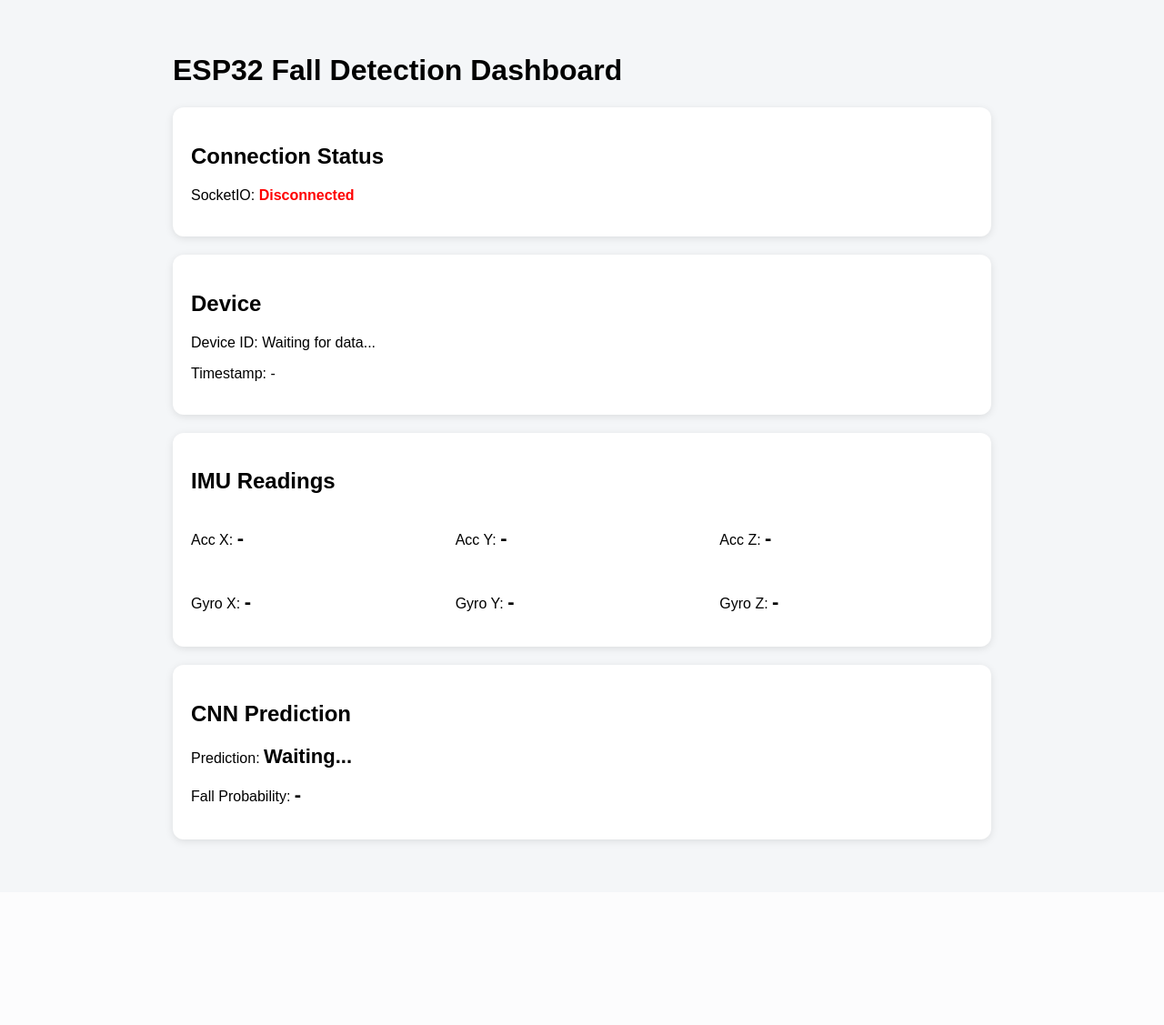
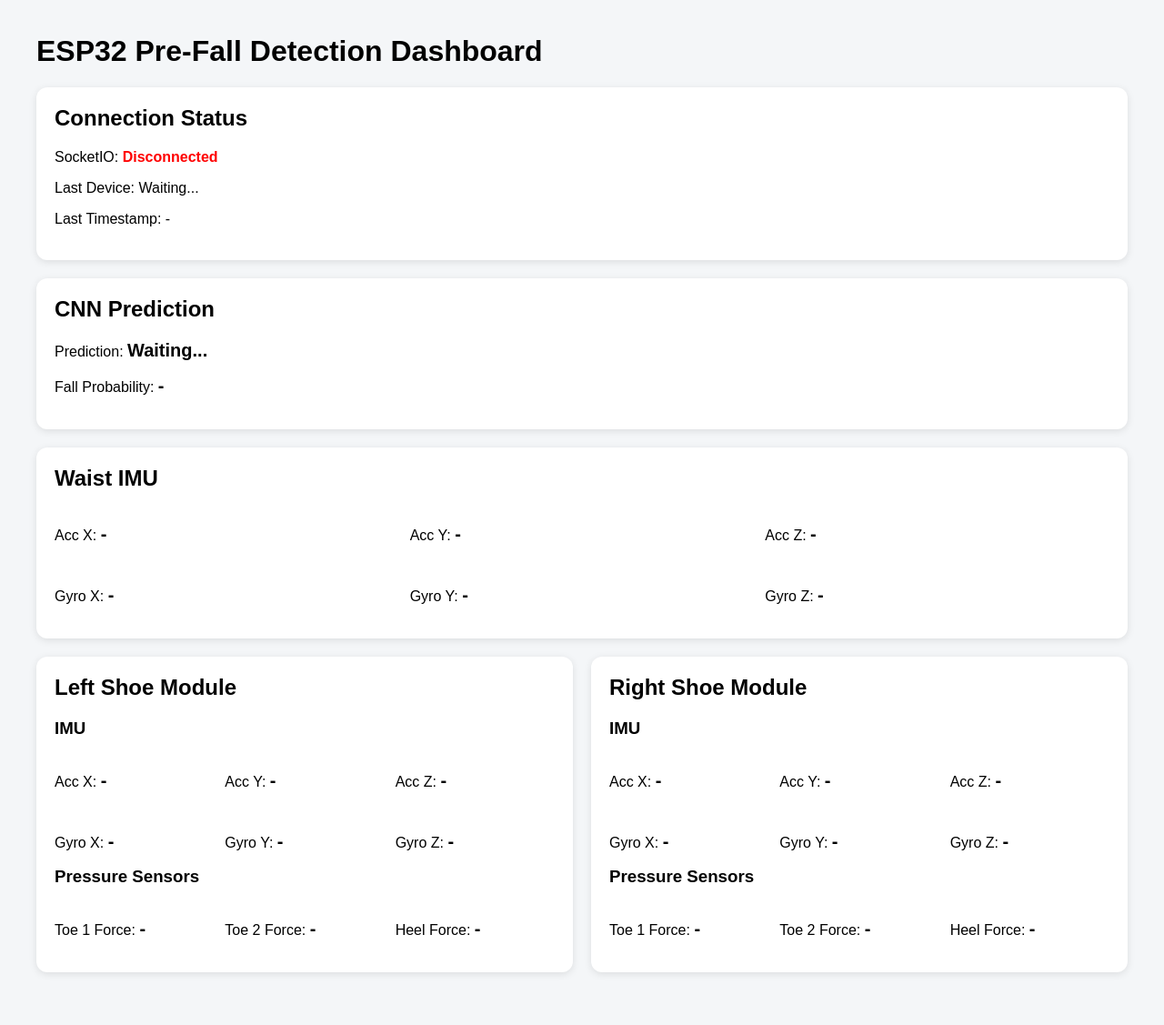
Before and after one commit to Willyy33/FallDetection, a Flask app: page / in a window 1280 px wide. Shown: the whole page at 91% size. Before the commit the page ends 929 px from the top, so only its background shows below. Run offline with Flask 3, Linux system fonts and the light colour scheme; parts of the project's set-up code (start-up, migrations or seed data) failed here and were passed over; some libraries are stand-ins or nearby versions.

Commit message:
shoes module integration

```diff
--- a/app.py
+++ b/app.py
@@ -8,6 +8,7 @@ import json
 app = Flask(__name__)
 socketio = SocketIO(app, cors_allowed_origins="*", async_mode="threading")
 
+# ---------- Model ----------
 MODEL_PATH = "prefall_model.keras"
 MEAN_PATH = "mean.npy"
 STD_PATH = "std.npy"
@@ -16,12 +17,18 @@ model = tf.keras.models.load_model(MODEL_PATH)
 mean = np.load(MEAN_PATH)
 std = np.load(STD_PATH)
 
+WINDOW_SIZE = 100
+imu_buffer = []
+
+# ---------- MQTT ----------
 MQTT_BROKER = "broker.hivemq.com"
 MQTT_PORT = 1883
-MQTT_TOPIC = "fall_detection/waist_imu_01/imu"
 
-imu_buffer = []
-WINDOW_SIZE = 100
+MQTT_TOPICS = [
+    ("fall_detection/waist/imu", 0),
+    ("fall_detection/left_shoe/data", 0),
+    ("fall_detection/right_shoe/data", 0)
+]
 
 
 @app.route("/")
@@ -38,82 +45,91 @@ def handle_connect():
 def handle_disconnect():
     print("SocketIO client disconnected:", request.sid)
 
+def accel_ms2_to_sisfall_raw(accel_ms2):
+    # SisFall ADXL345: ±16g, 13-bit
+    accel_g = accel_ms2 / 9.81
+    return accel_g * 256.0
 
-@app.route("/test_emit")
-def test_emit():
-    sample = {
-        "deviceId": "test_device",
-        "timestamp": "manual_test",
-        "imu": {"ax": 0.1, "ay": 0.2, "az": 0.3, "gx": 0.4, "gy": 0.5, "gz": 0.6},
-        "predictionResult": {"fallProbability": 0.12, "prediction": "NORMAL"}
-    }
-    socketio.emit("sensor_update", sample)
-    return "ok"
 
+def gyro_rads_to_sisfall_raw(gyro_rads):
+    # SisFall ITG3200: ±2000 deg/s, 16-bit
+    gyro_deg_s = gyro_rads * (180.0 / np.pi)
+    return gyro_deg_s / 0.061035
 
 def run_prediction():
     if len(imu_buffer) < WINDOW_SIZE:
         return None
 
-    window = np.array(imu_buffer[-WINDOW_SIZE:])  # shape: (100, 6)
+    window = np.array(imu_buffer[-WINDOW_SIZE:], dtype=np.float32)
 
     window = (window - mean) / std
-    window = np.expand_dims(window, axis=0)       # shape: (1, 100, 6)
+    window = np.expand_dims(window, axis=0)
 
     prediction = model.predict(window, verbose=0)[0][0]
 
-    result = {
+    return {
         "fallProbability": float(prediction),
         "prediction": "PREFALL / FALL RISK" if prediction >= 0.5 else "NORMAL"
     }
 
-    return result
+
+def on_connect(client, userdata, flags, rc):
+    if rc == 0:
+        print("Connected to MQTT Broker")
+        client.subscribe(MQTT_TOPICS)
+        print("Subscribed to:", MQTT_TOPICS)
+    else:
+        print("Failed to connect to MQTT, rc =", rc)
 
 
-def on_connect(client, userdata, flags, rc):
-    print("Connected to MQTT Broker")
-    client.subscribe(MQTT_TOPIC)
 
 
 def on_message(client, userdata, msg):
     try:
-        # print("MQTT topic:", msg.topic)
-        # print("MQTT payload:", msg.payload.decode())
-
+        topic = msg.topic
         payload = json.loads(msg.payload.decode())
 
-        ax = payload["imu"]["ax"]
-        ay = payload["imu"]["ay"]
-        az = payload["imu"]["az"]
-        gx = payload["imu"]["gx"]
-        gy = payload["imu"]["gy"]
-        gz = payload["imu"]["gz"]
-
-        imu_sample = [ax, ay, az, gx, gy, gz]
-        imu_buffer.append(imu_sample)
-
-        if len(imu_buffer) > WINDOW_SIZE:
-            imu_buffer.pop(0)
-
-        prediction_result = run_prediction()
+        device_id = payload.get("deviceId", "unknown_device")
+        imu = payload.get("imu", {})
+        pressure = payload.get("pressure", {})
 
         dashboard_data = {
-            "deviceId": payload.get("deviceId", "waist_imu_01"),
+            "topic": topic,
+            "deviceId": device_id,
             "timestamp": payload.get("timestamp"),
-            "imu": payload["imu"],
-            "predictionResult": prediction_result
+            "imu": imu,
+            "pressure": pressure,
+            "predictionResult": None
         }
 
-        #print("Sending to GUI:", dashboard_data)
+        # Run CNN prediction only using waist IMU
+        if device_id == "waist_imu_01":
+            ax = accel_ms2_to_sisfall_raw(imu.get("ax", 0))
+            ay = accel_ms2_to_sisfall_raw(imu.get("ay", 0))
+            az = accel_ms2_to_sisfall_raw(imu.get("az", 0))
+
+            gx = gyro_rads_to_sisfall_raw(imu.get("gx", 0))
+            gy = gyro_rads_to_sisfall_raw(imu.get("gy", 0))
+            gz = gyro_rads_to_sisfall_raw(imu.get("gz", 0))
+
+            imu_sample = [ax, ay, az, gx, gy, gz]
+            imu_buffer.append(imu_sample)
+
+            if len(imu_buffer) > WINDOW_SIZE:
+                imu_buffer.pop(0)
+
+            dashboard_data["predictionResult"] = run_prediction()
 
         socketio.emit("sensor_update", dashboard_data)
 
     except Exception as e:
-        print("Error:", e)
+        print("Error processing MQTT message:", e)
+
 
 mqtt_client = mqtt.Client()
 mqtt_client.on_connect = on_connect
 mqtt_client.on_message = on_message
+
 mqtt_client.connect(MQTT_BROKER, MQTT_PORT, 60)
 mqtt_client.loop_start()
 
--- a/templates/index.html
+++ b/templates/index.html
@@ -1,7 +1,7 @@
 <!DOCTYPE html>
 <html>
 <head>
-    <title>Fall Detection Dashboard</title>
+    <title>Pre-Fall Detection Dashboard</title>
     <script src="https://cdn.socket.io/4.7.2/socket.io.min.js"></script>
 
     <style>
@@ -12,7 +12,7 @@
         }
 
         .container {
-            max-width: 900px;
+            max-width: 1200px;
             margin: auto;
         }
 
@@ -30,8 +30,14 @@
             gap: 12px;
         }
 
+        .shoe-grid {
+            display: grid;
+            grid-template-columns: 1fr 1fr;
+            gap: 20px;
+        }
+
         .value {
-            font-size: 22px;
+            font-size: 20px;
             font-weight: bold;
         }
 
@@ -52,40 +58,101 @@
             color: red;
             font-weight: bold;
         }
+
+        h1, h2, h3 {
+            margin-top: 0;
+        }
+
+        @media (max-width: 900px) {
+            .shoe-grid {
+                grid-template-columns: 1fr;
+            }
+
+            .grid {
+                grid-template-columns: 1fr;
+            }
+        }
     </style>
 </head>
 
 <body>
+
 <div class="container">
-    <h1>ESP32 Fall Detection Dashboard</h1>
+    <h1>ESP32 Pre-Fall Detection Dashboard</h1>
 
     <div class="card">
         <h2>Connection Status</h2>
         <p>SocketIO: <span id="socketStatus" class="disconnected">Disconnected</span></p>
-    </div>
-
-    <div class="card">
-        <h2>Device</h2>
-        <p>Device ID: <span id="deviceId">Waiting for data...</span></p>
-        <p>Timestamp: <span id="timestamp">-</span></p>
-    </div>
-
-    <div class="card">
-        <h2>IMU Readings</h2>
-        <div class="grid">
-            <p>Acc X: <span class="value" id="ax">-</span></p>
-            <p>Acc Y: <span class="value" id="ay">-</span></p>
-            <p>Acc Z: <span class="value" id="az">-</span></p>
-            <p>Gyro X: <span class="value" id="gx">-</span></p>
-            <p>Gyro Y: <span class="value" id="gy">-</span></p>
-            <p>Gyro Z: <span class="value" id="gz">-</span></p>
-        </div>
+        <p>Last Device: <span id="lastDevice">Waiting...</span></p>
+        <p>Last Timestamp: <span id="lastTimestamp">-</span></p>
     </div>
 
     <div class="card">
         <h2>CNN Prediction</h2>
         <p>Prediction: <span class="value" id="prediction">Waiting...</span></p>
         <p>Fall Probability: <span class="value" id="probability">-</span></p>
+    </div>
+
+    <div class="card">
+        <h2>Waist IMU</h2>
+
+        <div class="grid">
+            <p>Acc X: <span class="value" id="waist_ax">-</span></p>
+            <p>Acc Y: <span class="value" id="waist_ay">-</span></p>
+            <p>Acc Z: <span class="value" id="waist_az">-</span></p>
+
+            <p>Gyro X: <span class="value" id="waist_gx">-</span></p>
+            <p>Gyro Y: <span class="value" id="waist_gy">-</span></p>
+            <p>Gyro Z: <span class="value" id="waist_gz">-</span></p>
+        </div>
+    </div>
+
+    <div class="shoe-grid">
+
+        <div class="card">
+            <h2>Left Shoe Module</h2>
+
+            <h3>IMU</h3>
+            <div class="grid">
+                <p>Acc X: <span class="value" id="left_ax">-</span></p>
+                <p>Acc Y: <span class="value" id="left_ay">-</span></p>
+                <p>Acc Z: <span class="value" id="left_az">-</span></p>
+
+                <p>Gyro X: <span class="value" id="left_gx">-</span></p>
+                <p>Gyro Y: <span class="value" id="left_gy">-</span></p>
+                <p>Gyro Z: <span class="value" id="left_gz">-</span></p>
+            </div>
+
+            <h3>Pressure Sensors</h3>
+            <div class="grid">
+                <p>Toe 1 Force: <span class="value" id="left_toe1">-</span></p>
+                <p>Toe 2 Force: <span class="value" id="left_toe2">-</span></p>
+                <p>Heel Force: <span class="value" id="left_heel">-</span></p>
+            </div>
+        </div>
+
+        <div class="card">
+            <h2>Right Shoe Module</h2>
+
+            <h3>IMU</h3>
+            <div class="grid">
+                <p>Acc X: <span class="value" id="right_ax">-</span></p>
+                <p>Acc Y: <span class="value" id="right_ay">-</span></p>
+                <p>Acc Z: <span class="value" id="right_az">-</span></p>
+
+                <p>Gyro X: <span class="value" id="right_gx">-</span></p>
+                <p>Gyro Y: <span class="value" id="right_gy">-</span></p>
+                <p>Gyro Z: <span class="value" id="right_gz">-</span></p>
+            </div>
+
+            <h3>Pressure Sensors</h3>
+            <div class="grid">
+                <p>Toe 1 Force: <span class="value" id="right_toe1">-</span></p>
+                <p>Toe 2 Force: <span class="value" id="right_toe2">-</span></p>
+                <p>Heel Force: <span class="value" id="right_heel">-</span></p>
+            </div>
+        </div>
+
     </div>
 </div>
 
@@ -99,10 +166,6 @@
         status.className = "connected";
     });
 
-    socket.onAny(function(eventName, ...args) {
-        console.log("SocketIO event:", eventName, args);
-    });
-
     socket.on("disconnect", function() {
         console.log("Disconnected from Flask SocketIO");
         const status = document.getElementById("socketStatus");
@@ -110,24 +173,36 @@
         status.className = "disconnected";
     });
 
+    function updateIMU(prefix, imu) {
+        document.getElementById(prefix + "_ax").innerText = Number(imu.ax ?? 0).toFixed(4);
+        document.getElementById(prefix + "_ay").innerText = Number(imu.ay ?? 0).toFixed(4);
+        document.getElementById(prefix + "_az").innerText = Number(imu.az ?? 0).toFixed(4);
+
+        document.getElementById(prefix + "_gx").innerText = Number(imu.gx ?? 0).toFixed(4);
+        document.getElementById(prefix + "_gy").innerText = Number(imu.gy ?? 0).toFixed(4);
+        document.getElementById(prefix + "_gz").innerText = Number(imu.gz ?? 0).toFixed(4);
+    }
+
+    function updatePressure(prefix, pressure) {
+        document.getElementById(prefix + "_toe1").innerText = Number(pressure.toe1Force ?? 0).toFixed(2);
+        document.getElementById(prefix + "_toe2").innerText = Number(pressure.toe2Force ?? 0).toFixed(2);
+        document.getElementById(prefix + "_heel").innerText = Number(pressure.heelForce ?? 0).toFixed(2);
+    }
+
     socket.on("sensor_update", function(data) {
         console.log("Received sensor data:", data);
 
-        if (!data || !data.imu) {
-            console.warn("Missing imu payload:", data);
-            return;
-        }
+        if (!data) return;
 
-        document.getElementById("deviceId").innerText = data.deviceId ?? "-";
-        document.getElementById("timestamp").innerText = data.timestamp ?? "-";
+        const deviceId = data.deviceId;
+        const imu = data.imu || {};
+        const pressure = data.pressure || {};
 
-        document.getElementById("ax").innerText = Number(data.imu.ax ?? 0).toFixed(4);
-        document.getElementById("ay").innerText = Number(data.imu.ay ?? 0).toFixed(4);
-        document.getElementById("az").innerText = Number(data.imu.az ?? 0).toFixed(4);
+        document.getElementById("lastDevice").innerText = deviceId ?? "-";
+        document.getElementById("lastTimestamp").innerText = data.timestamp ?? "-";
 
-        document.getElementById("gx").innerText = Number(data.imu.gx ?? 0).toFixed(4);
-        document.getElementById("gy").innerText = Number(data.imu.gy ?? 0).toFixed(4);
-        document.getElementById("gz").innerText = Number(data.imu.gz ?? 0).toFixed(4);
+        if (deviceId === "waist_imu_01") {
+            updateIMU("waist", imu);
 
             if (data.predictionResult) {
                 const pred = document.getElementById("prediction");
@@ -145,6 +220,17 @@
                 document.getElementById("prediction").innerText = "Collecting 100 samples...";
                 document.getElementById("probability").innerText = "-";
             }
+        }
+
+        if (deviceId === "left_shoe_01") {
+            updateIMU("left", imu);
+            updatePressure("left", pressure);
+        }
+
+        if (deviceId === "right_shoe_01") {
+            updateIMU("right", imu);
+            updatePressure("right", pressure);
+        }
     });
 </script>
 
```
Lines whose indentation alone changed are shown as unchanged.
